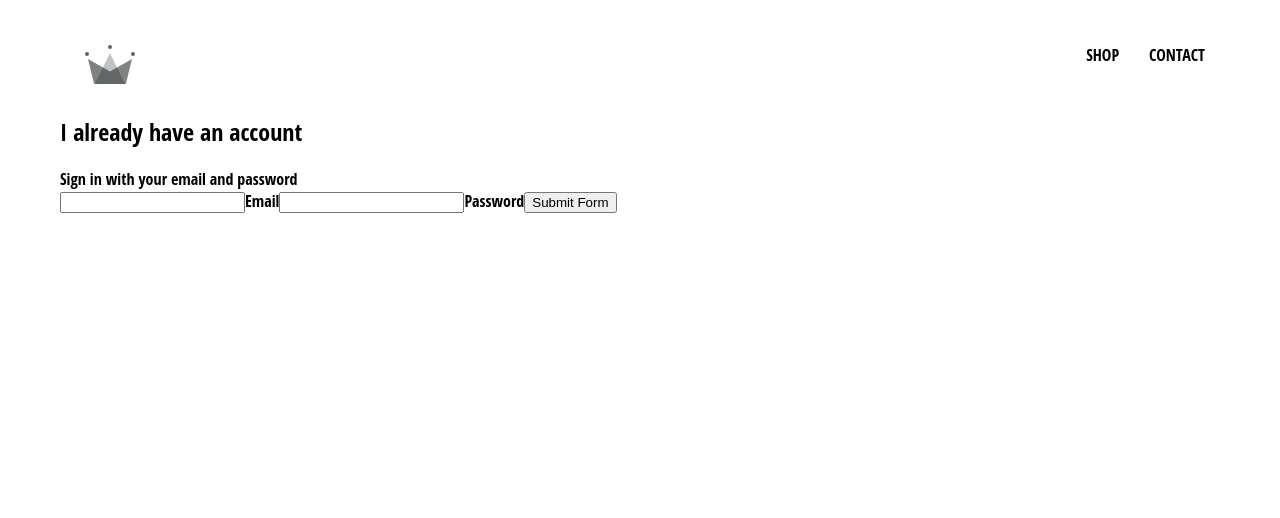
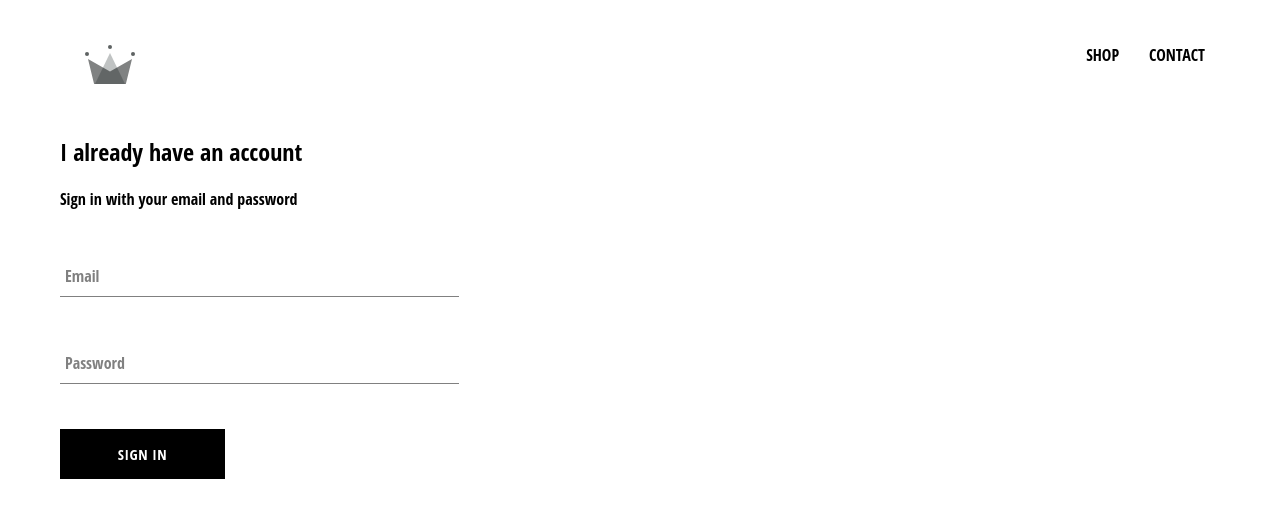
Before and after one commit to chirayuoli/ecommercetest, a React (Create React App) app: page /signin in a window 1280 px wide. Shown: the top 518 px of the page. Built offline with nearby package versions, Linux system fonts and the light colour scheme.

Commit message:
added custom button and form input section and styled it

```diff
--- /dev/null
+++ b/src/components/custom-button/custom-button.component.jsx
@@ -0,0 +1,11 @@
+import React from "react";
+
+import "./custom-button.styles.scss";
+
+const CustomButton = ({ children, ...otherProps }) => (
+  <button className="custom-button" {...otherProps}>
+    {children}
+  </button>
+);
+
+export default CustomButton;
--- /dev/null
+++ b/src/components/custom-button/custom-button.styles.scss
@@ -0,0 +1,22 @@
+.custom-button {
+  min-width: 165px;
+  width: auto;
+  height: 50px;
+  letter-spacing: 0.5px;
+  line-height: 50px;
+  padding: 0 35px 0 35px;
+  font-size: 15px;
+  background-color: black;
+  color: white;
+  text-transform: uppercase;
+  font-family: "Open Sans Condensed";
+  font-weight: bolder;
+  border: none;
+  cursor: pointer;
+
+  &:hover {
+    background-color: white;
+    color: black;
+    border: 1px solid black;
+  }
+}
--- /dev/null
+++ b/src/components/form-input/form-input.component.jsx
@@ -0,0 +1,18 @@
+import React from "react";
+
+import "./form-input.styles.scss";
+
+const FormInput = ({ handleChange, label, ...otherProps }) => (
+  <div className="group">
+    <input className="form-input" onChange={handleChange} {...otherProps} />
+    {label ? (
+      <label
+        className={`${otherProps.value.length} ? 'shrink': "" form-input-label`}
+      >
+        {label}
+      </label>
+    ) : null}
+  </div>
+);
+
+export default FormInput;
--- /dev/null
+++ b/src/components/form-input/form-input.styles.scss
@@ -0,0 +1,54 @@
+$sub-color: grey;
+$main-color: black;
+
+@mixin shrinkLabel {
+  top: -14px;
+  font-size: 12px;
+  color: $main-color;
+}
+
+.group {
+  position: relative;
+  margin: 45px 0;
+
+  .form-input {
+    background: none;
+    background-color: white;
+    color: $sub-color;
+    font-size: 18px;
+    padding: 10px 10px 10px 5px;
+    display: block;
+    width: 100%;
+    border: none;
+    border-radius: 0;
+    border-bottom: 1px solid $sub-color;
+    margin: 25px 0;
+
+    &:focus {
+      outline: none;
+    }
+
+    &:focus ~ .form-input-label {
+      @include shrinkLabel();
+    }
+  }
+
+  input[type="password"] {
+    letter-spacing: 0.3em;
+  }
+
+  .form-input-label {
+    color: $sub-color;
+    font-size: 16px;
+    font-weight: normal;
+    position: absolute;
+    pointer-events: none;
+    left: 5px;
+    top: 10px;
+    transition: 300ms ease all;
+
+    &.shrink {
+      @include shrinkLabel();
+    }
+  }
+}
--- a/src/components/sign-in/sign-in.component.jsx
+++ b/src/components/sign-in/sign-in.component.jsx
@@ -1,4 +1,6 @@
 import React from "react";
+import FormInput from "../form-input/form-input.component";
+import CustomButton from "../custom-button/custom-button.component";
 
 import "./sign-in.styles.scss";
 
@@ -28,23 +30,23 @@ class SignIn extends React.Component {
         <span>Sign in with your email and password</span>
 
         <form onSubmit={this.handleSubmit}>
-          <input
+          <FormInput
             name="email"
             type="email"
-            onChange={this.handleChange}
+            handleChange={this.handleChange}
             value={this.state.email}
+            label="Email"
             required
           />
-          <label>Email</label>
-          <input
+          <FormInput
             name="password"
             type="password"
             value={this.state.password}
-            onChange={this.handleChange}
+            handleChange={this.handleChange}
+            label="Password"
             required
           />
-          <label>Password</label>
-          <input type="submit" value="Submit Form" />
+          <CustomButton type="submit">SIGN IN</CustomButton>
         </form>
       </div>
     );
--- a/src/components/sign-in/sign-in.styles.scss
+++ b/src/components/sign-in/sign-in.styles.scss
@@ -0,0 +1,9 @@
+.sign-in {
+  width: 30vw;
+  display: flex;
+  flex-direction: column;
+
+  .title {
+    margin: 10px 0;
+  }
+}
```
